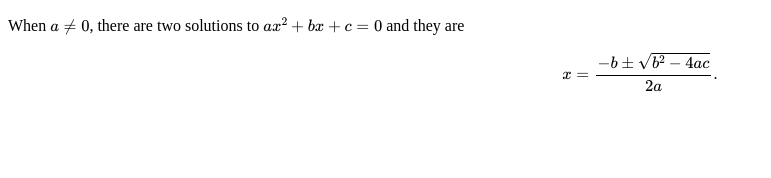
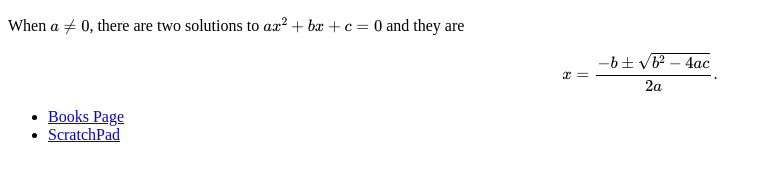
Before and after one commit to revinpris/revinpris.github.io, a plain HTML site: page index.html in a window 1280 px wide. Shown: the whole page, without its empty margins (0-771 px from the left). Drawn offline with nearby package versions, Linux system fonts and the light colour scheme.

Commit message:
Update index.html

```diff
--- a/index.html
+++ b/index.html
@@ -14,5 +14,10 @@
   When \(a \ne 0\), there are two solutions to \(ax^2 + bx + c = 0\) and they are
   \[x = {-b \pm \sqrt{b^2-4ac} \over 2a}.\]
 </p>
+
+<ul>
+  <li> <a href="/books"> Books Page </a> </li>
+  <li> <a href="/scratchpad"> ScratchPad </a> </li>
+
 </body>
 </html>
```
